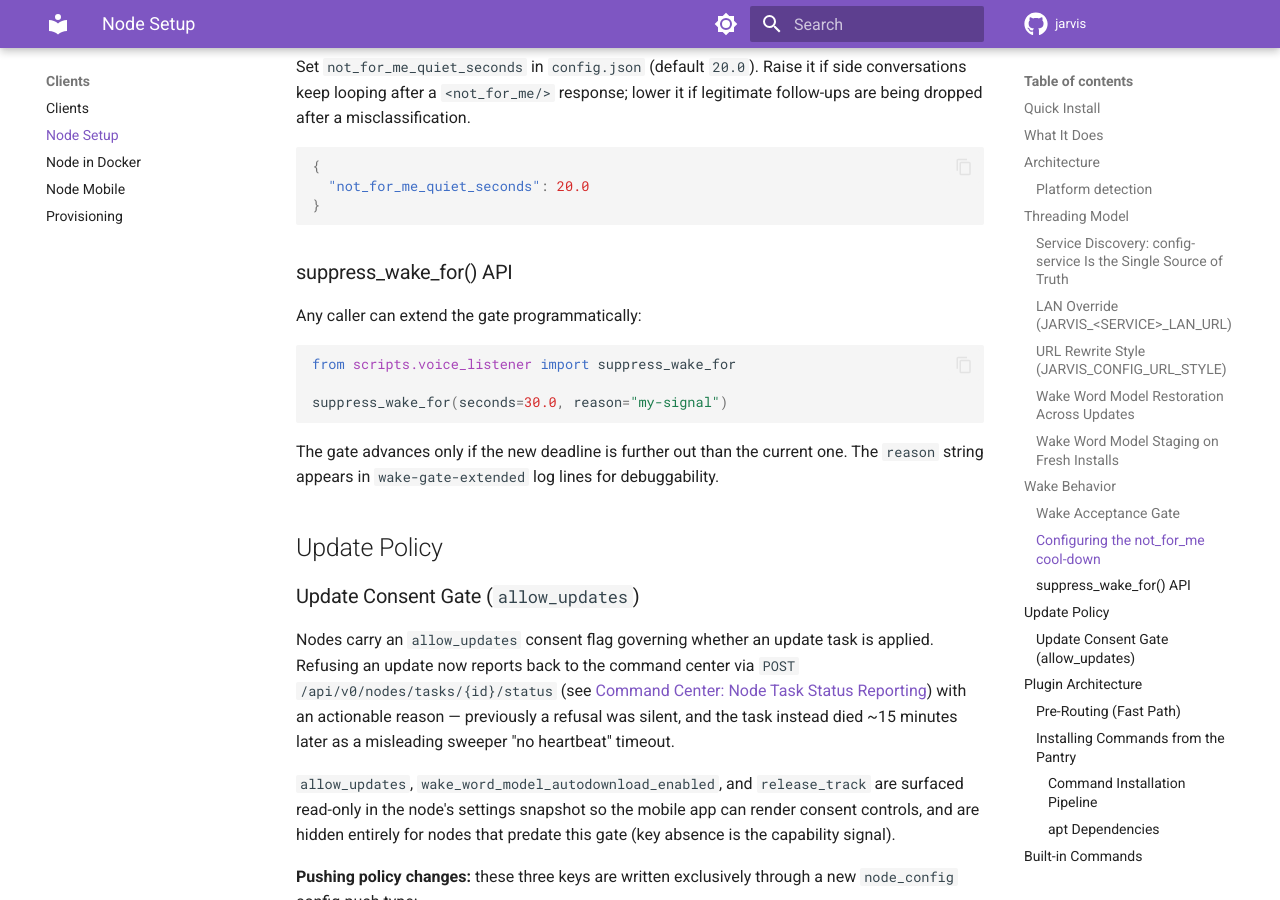
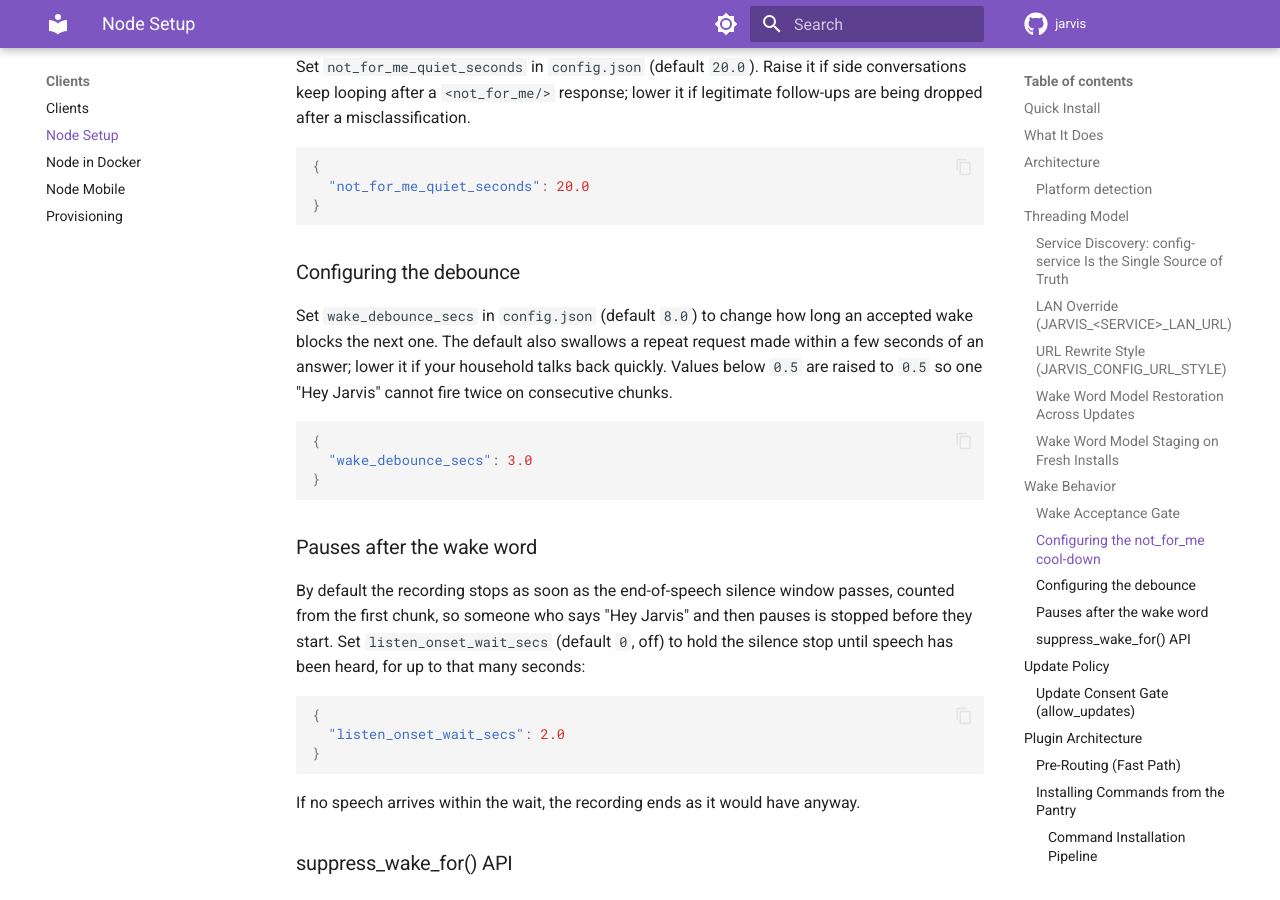
Before and after one commit to alexberardi/jarvis-docs, an MkDocs documentation site: the page built from docs/clients/node-setup.md, in a window 1280 px wide and 900 px high, scrolled down 6315 px. Built offline with MkDocs 1.6.1 and Material for MkDocs 9.7.7, drawn with Linux system fonts in a browser that asks for light colours; comment, search, counter and statistics services are not loaded; some of the changed text lies outside the part shown.

Commit message:
docs(node): document wake_debounce_secs, listen_onset_wait_secs and local date answers (#176)
Co-authored-by: Claude Sonnet 5.5 <noreply@anthropic.com>

````diff
--- a/docs/clients/node-setup.md
+++ b/docs/clients/node-setup.md
@@ -166,6 +166,32 @@ Set `not_for_me_quiet_seconds` in `config.json` (default `20.0`). Raise it if si
 }
 ```
 
+### Configuring the debounce
+
+Set `wake_debounce_secs` in `config.json` (default `8.0`) to change how long an accepted wake blocks the next one. The
+default also swallows a repeat request made within a few seconds of an answer; lower it if your household talks back
+quickly. Values below `0.5` are raised to `0.5` so one "Hey Jarvis" cannot fire twice on consecutive chunks.
+
+```json
+{
+  "wake_debounce_secs": 3.0
+}
+```
+
+### Pauses after the wake word
+
+By default the recording stops as soon as the end-of-speech silence window passes, counted from the first chunk, so
+someone who says "Hey Jarvis" and then pauses is stopped before they start. Set `listen_onset_wait_secs` (default `0`,
+off) to hold the silence stop until speech has been heard, for up to that many seconds:
+
+```json
+{
+  "listen_onset_wait_secs": 2.0
+}
+```
+
+If no speech arrives within the wait, the recording ends as it would have anyway.
+
 ### suppress_wake_for() API
 
 Any caller can extend the gate programmatically:
@@ -235,6 +261,11 @@ def pre_route(self, voice_command: str) -> PreRouteResult | None:
 ```
 
 This skips the LLM entirely, reducing latency to near-zero for simple commands like "pause" or "stop".
+
+The built-in time command also answers date questions this way, from the node's clock: "what day is it" (and
+"tomorrow" / "yesterday"), "what's the date", "what year is it", "what month is it", "is it the weekend" and "how many
+days until Christmas". Without the fast path these went to the model, which tended to answer with the time of day or
+invent a date.
 
 ### Installing Commands from the Pantry
 
````
